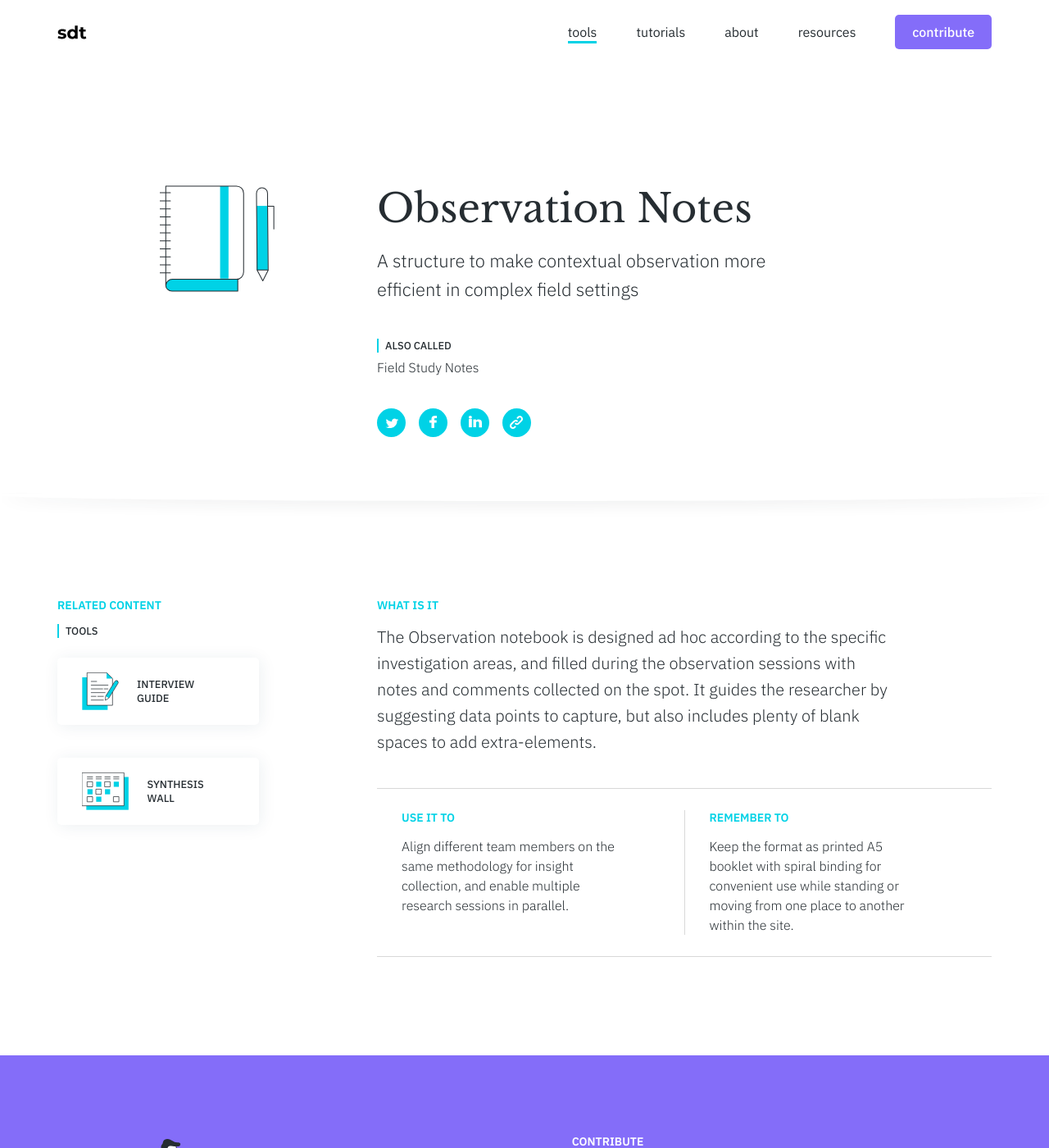
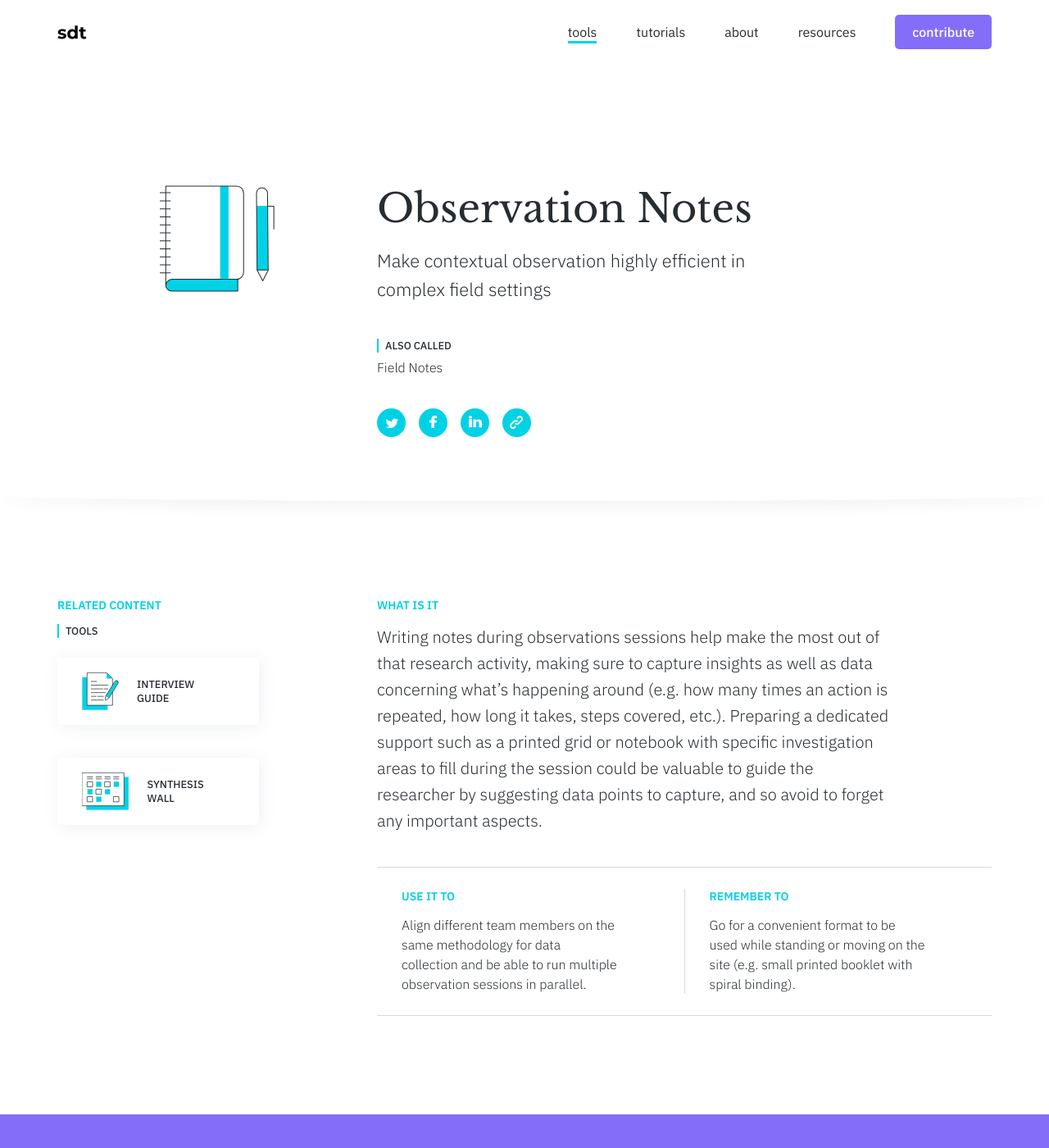
Before and after one commit to service-design-tools/sdt-website, a Jekyll site: the page built from _tools/observation-notes.md, in a window 1280 px wide and 1400 px high. Shown: the whole window at 82% size. Built offline with Jekyll 4.4.1, drawn with Linux system fonts in a browser that asks for light colours.

Commit message:
Update tool “observation-notes”

```diff
--- a/_tools/observation-notes.md
+++ b/_tools/observation-notes.md
@@ -1,8 +1,6 @@
 ---
 title: Observation Notes
-subtitle: >-
-  A structure to make contextual observation more efficient in complex field
-  settings
+subtitle: Make contextual observation highly efficient in complex field settings
 properties:
   how:
     - Text
@@ -12,7 +10,7 @@ properties:
     - Research
   who:
     - Experts
-synonyms: Field Study Notes
+synonyms: Field Notes
 icon: >+
   <svg version="1.1" xmlns="http://www.w3.org/2000/svg" x="0px" y="0px"
   viewBox="0 0 136.3 126.5" xml:space="preserve">
@@ -45,12 +43,12 @@ related:
     - Interview Guide
     - Synthesis Wall
 use: >-
-  Align different team members on the same methodology for insight collection,
-  and enable multiple research sessions in parallel.
+  Align different team members on the same methodology for data collection and
+  be able to run multiple observation sessions in parallel.
 reminder: >-
-  Keep the format as printed A5 booklet with spiral binding for convenient use
-  while standing or moving from one place to another within the site.
+  Go for a convenient format to be used while standing or moving on the site
+  (e.g. small printed booklet with spiral binding).
 template: {}
 references: []
 ---
-The Observation notebook is designed ad hoc according to the specific investigation areas, and filled during the observation sessions with notes and comments collected on the spot.  It guides the researcher by suggesting data points to capture, but also includes plenty of blank spaces to add extra-elements.
+Writing notes during observations sessions help make the most out of that research activity, making sure to capture insights as well as data concerning what's happening around (e.g. how many times an action is repeated, how long it takes, steps covered, etc.). Preparing a dedicated support such as a printed grid or notebook with specific investigation areas to fill during the session could be valuable to guide the researcher by suggesting data points to capture, and so avoid to forget any important aspects.
```
